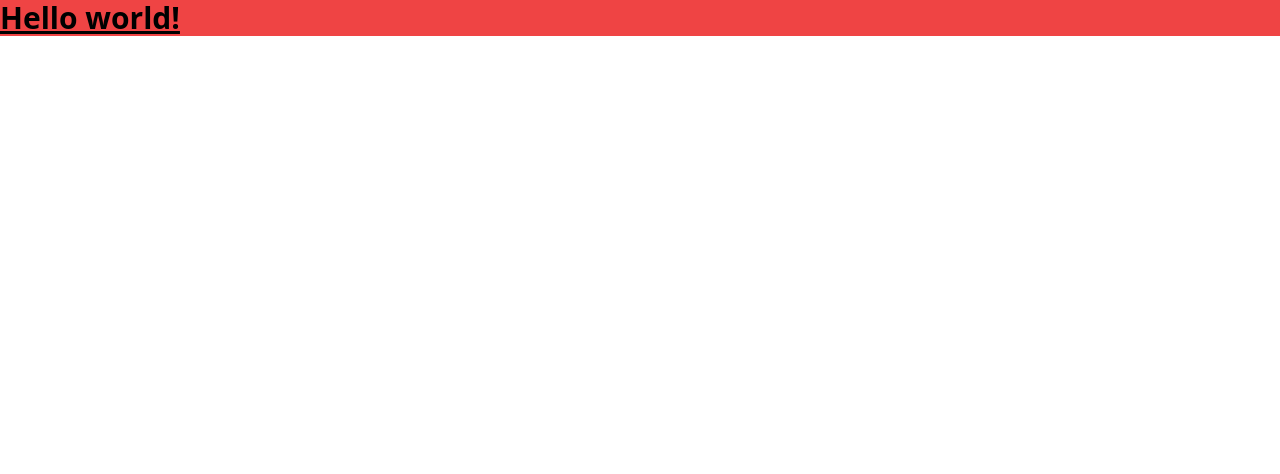
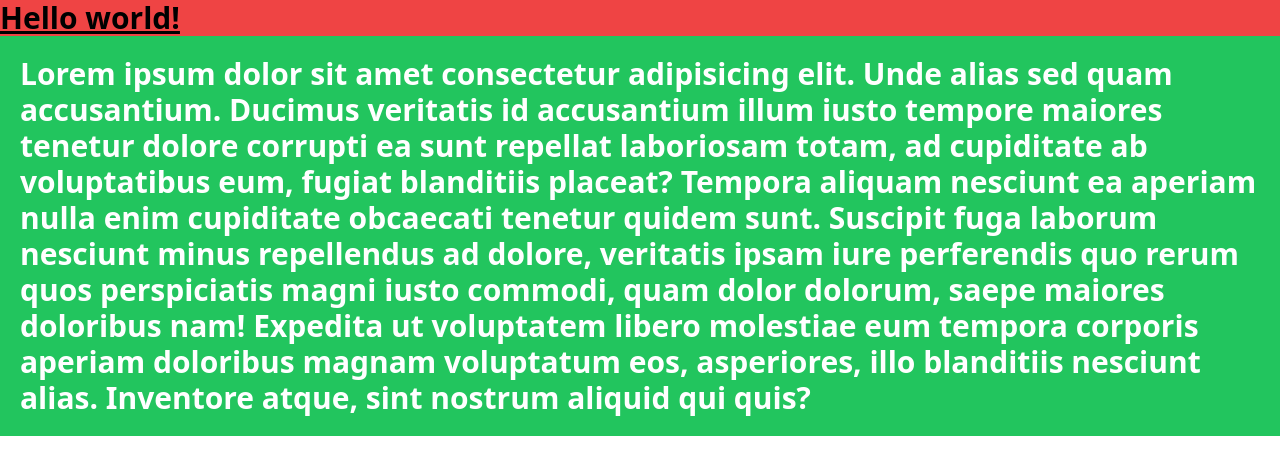
Before and after one commit to abdulbasetbappy/My-Blog, a Nuxt app: page / in a window 1280 px wide. Shown: the top 474 px of the page. Built offline with nearby package versions, Linux system fonts and the light colour scheme.

Commit message:
forntend check

```diff
--- a/app.vue
+++ b/app.vue
@@ -1,7 +1,18 @@
 <template>
   <div>
-    <h1 class="text-3xl font-bold underline bg-red-500">
-      Hello world!
-    </h1>
+    <h1 class="text-3xl font-bold underline bg-red-500">Hello world!</h1>
+    <p class="text-3xl font-bold bg-green-500 text-white p-5">
+      Lorem ipsum dolor sit amet consectetur adipisicing elit. Unde alias sed
+      quam accusantium. Ducimus veritatis id accusantium illum iusto tempore
+      maiores tenetur dolore corrupti ea sunt repellat laboriosam totam, ad
+      cupiditate ab voluptatibus eum, fugiat blanditiis placeat? Tempora aliquam
+      nesciunt ea aperiam nulla enim cupiditate obcaecati tenetur quidem sunt.
+      Suscipit fuga laborum nesciunt minus repellendus ad dolore, veritatis
+      ipsam iure perferendis quo rerum quos perspiciatis magni iusto commodi,
+      quam dolor dolorum, saepe maiores doloribus nam! Expedita ut voluptatem
+      libero molestiae eum tempora corporis aperiam doloribus magnam voluptatum
+      eos, asperiores, illo blanditiis nesciunt alias. Inventore atque, sint
+      nostrum aliquid qui quis?
+    </p>
   </div>
 </template>
```
